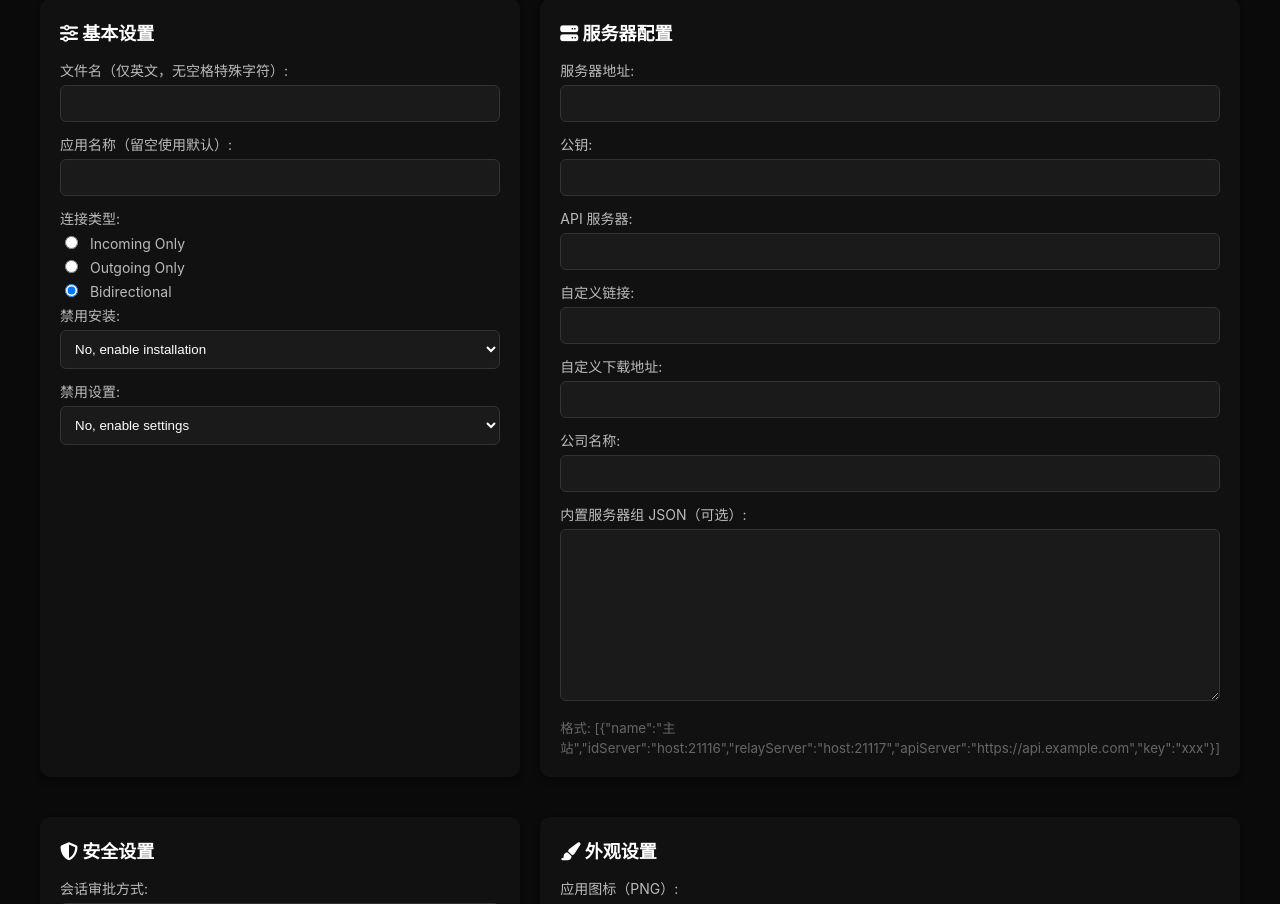
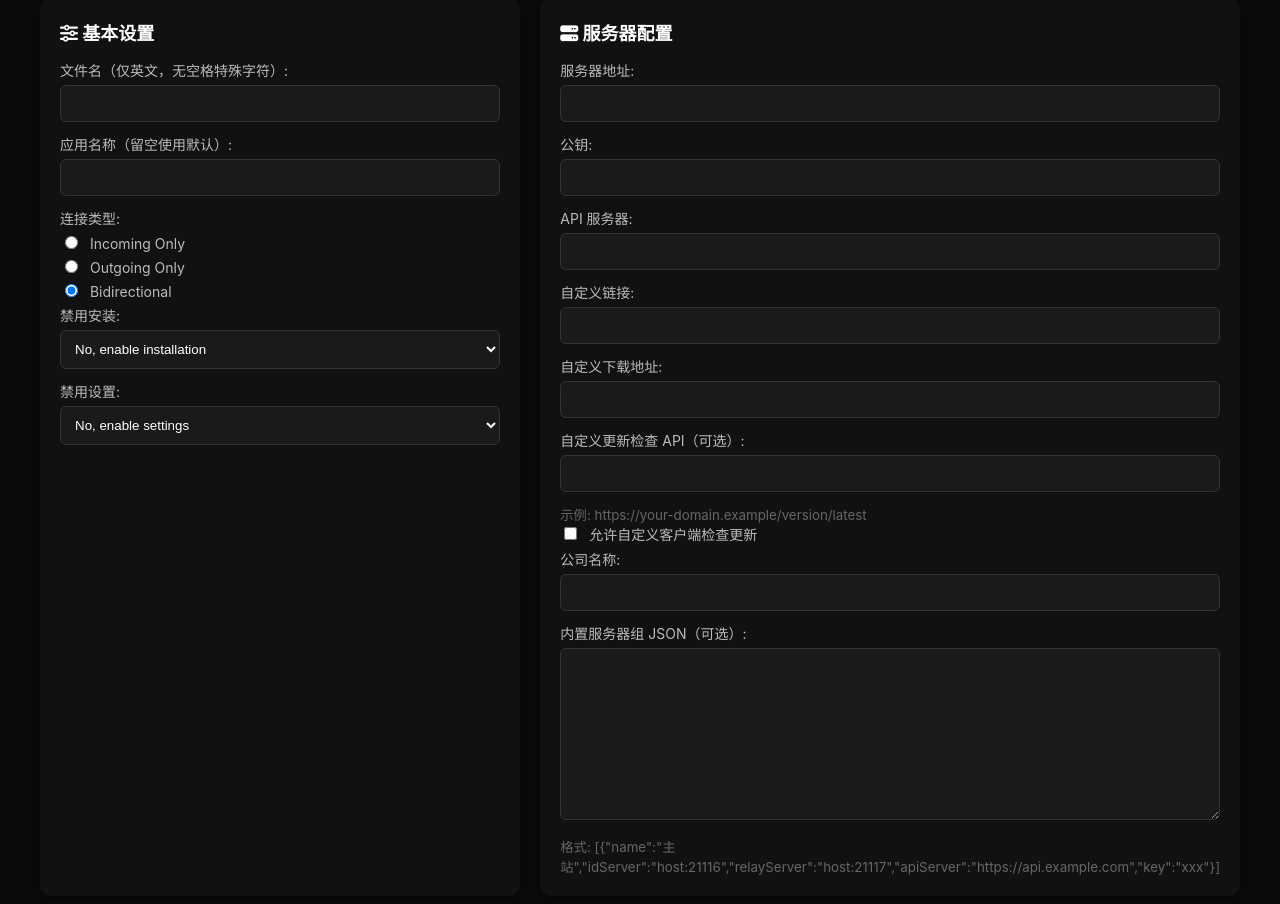
Before and after one commit to kking88/rdgen, a Django app: page / in a window 1280 px wide. Shown: the part 561-1465 px from the top of the page. Run offline with Django 5.2, Linux system fonts and the light colour scheme.

Commit message:
feat: add customizable update endpoint for custom clients

```diff
--- a/rdgenerator/forms.py
+++ b/rdgenerator/forms.py
@@ -32,6 +32,8 @@
     key = forms.CharField(label="Key", required=False)
     urlLink = forms.CharField(label="Custom URL for links", required=False)
     downloadLink = forms.CharField(label="Custom URL for downloading new versions", required=False)
+    updateCheckUrl = forms.CharField(label="Custom URL for update check API", required=False)
+    allowCustomClientUpdate = forms.BooleanField(initial=False, required=False)
     compname = forms.CharField(label="Company name",required=False)
     serverProfilesJson = forms.CharField(label="Built-in server profiles JSON", widget=forms.Textarea, required=False)
 
--- a/rdgenerator/templates/generator.html
+++ b/rdgenerator/templates/generator.html
@@ -71,6 +71,12 @@
                 <label>API 服务器:</label>{{ form.apiServer }}
                 <label>自定义链接:</label>{{ form.urlLink }}
                 <label>自定义下载地址:</label>{{ form.downloadLink }}
+                <label>自定义更新检查 API（可选）:</label>{{ form.updateCheckUrl }}
+                <small>示例: https://your-domain.example/version/latest</small>
+                {% if form.updateCheckUrl.errors %}
+                    <ul class="errorlist">{% for error in form.updateCheckUrl.errors %}<li>{{ error }}</li>{% endfor %}</ul>
+                {% endif %}
+                <label>{{ form.allowCustomClientUpdate }} 允许自定义客户端检查更新</label>
                 <label>公司名称:</label>{{ form.compname }}
                 <label>内置服务器组 JSON（可选）:</label>{{ form.serverProfilesJson }}
                 <small>格式: [{"name":"主站","idServer":"host:21116","relayServer":"host:21117","apiServer":"https://api.example.com","key":"xxx"}]</small>
--- a/rdgenerator/views.py
+++ b/rdgenerator/views.py
@@ -96,11 +96,18 @@
             apiServer = form.cleaned_data['apiServer']
             urlLink = form.cleaned_data['urlLink']
             downloadLink = form.cleaned_data['downloadLink']
+            updateCheckUrl = form.cleaned_data['updateCheckUrl'].strip()
+            allowCustomClientUpdate = form.cleaned_data['allowCustomClientUpdate']
             serverProfilesRaw = form.cleaned_data['serverProfilesJson']
             try:
                 serverProfiles = sanitize_server_profiles(serverProfilesRaw)
             except ValueError as exc:
                 form.add_error('serverProfilesJson', str(exc))
+                return render(request, 'generator.html', {'form': form})
+            if updateCheckUrl and not (
+                updateCheckUrl.startswith('http://') or updateCheckUrl.startswith('https://')
+            ):
+                form.add_error('updateCheckUrl', 'Update check API URL must start with http:// or https://')
                 return render(request, 'generator.html', {'form': form})
             primaryProfile = serverProfiles[0] if serverProfiles else None
             if not server and primaryProfile:
@@ -379,6 +386,8 @@
                 "genurl":_settings.GENURL,
                 "urlLink":urlLink,
                 "downloadLink":downloadLink,
+                "updateCheckUrl": updateCheckUrl,
+                "allowCustomClientUpdate": 'true' if allowCustomClientUpdate else 'false',
                 "delayFix": 'true' if delayFix else 'false',
                 "rdgen":'true',
                 "cycleMonitor": 'true' if cycleMonitor else 'false',
```
Also changed, not shown: .github/patches/apply_custom_client_update_behavior.py (added), .github/workflows/generator-android.yml, .github/workflows/generator-linux.yml, .github/workflows/generator-macos.yml, .github/workflows/generator-windows-x86.yml, .github/workflows/generator-windows.yml.
